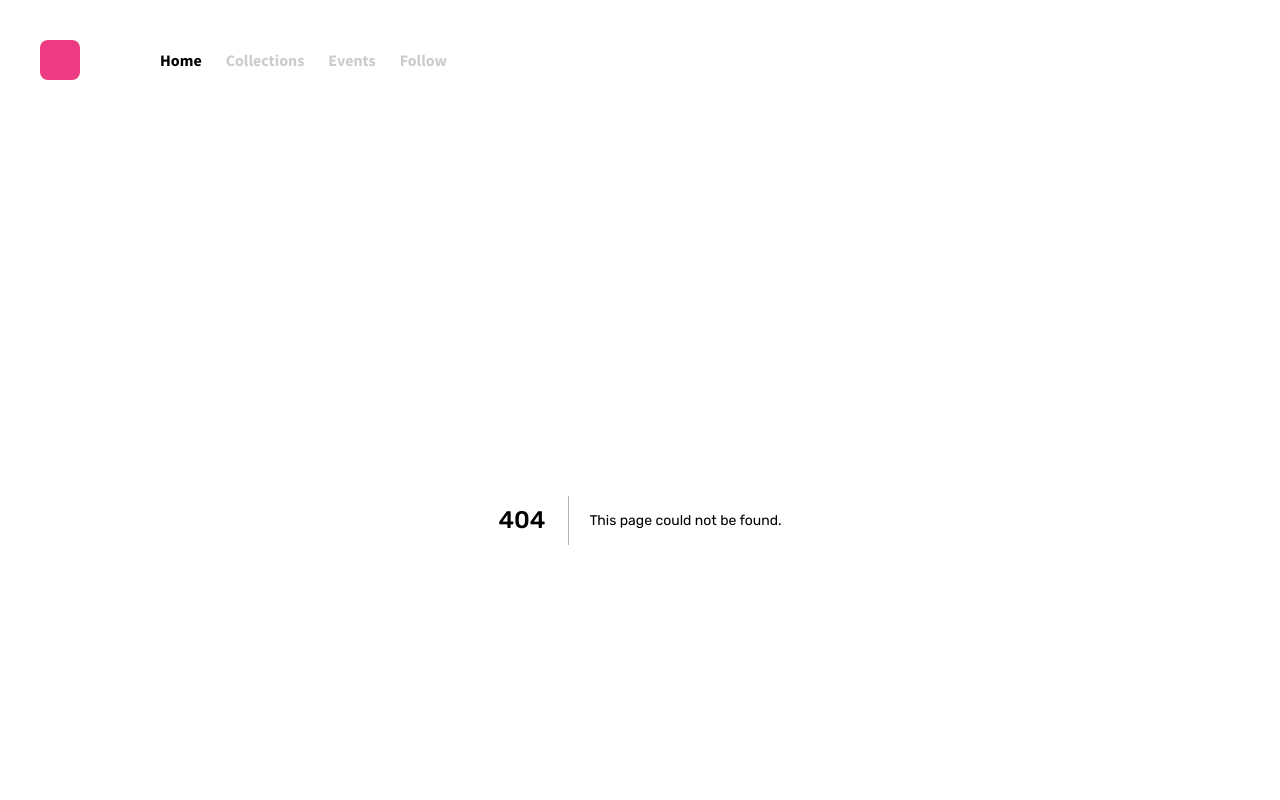
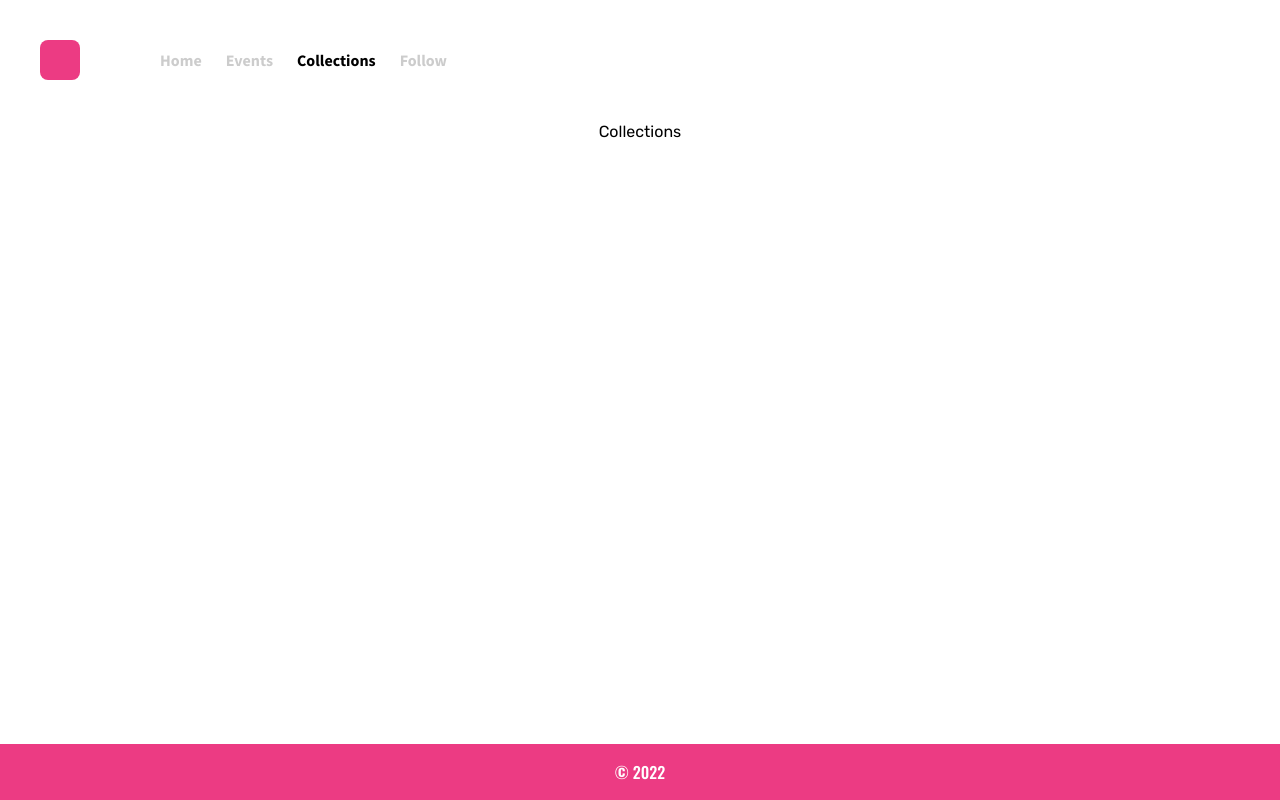
Before and after one commit to nitipon-apaisri/kw, a Next.js app: page /collections in a window 1280 px wide. Before the commit this address had no page. Shown: the top 800 px of the page. Built offline with nearby package versions, Linux system fonts and the light colour scheme.

Commit message:
Fixed styles

```diff
--- a/components/Layout.js
+++ b/components/Layout.js
@@ -1,38 +1,42 @@
+import Link from "next/link";
+import { useRouter } from "next/router";
+
 const Layout = ({ children }) => {
+    const router = useRouter();
     return (
-        <>
+        <div className="flex flex-col min-h-screen">
             <nav>
                 <div className="flex max-w-7xl m-auto py-10 px-10">
                     <div className="w-10 h-10 bg-pink rounded-lg"></div>
                     <ul className="flex items-center ml-20">
                         <li className="mr-6 h-fit">
-                            <a className="text-black hover:text-black transition" href="#">
-                                Home
-                            </a>
+                            <Link href="/">
+                                <a className={router.pathname === "/" ? "text-black hover:text-black transition" : "text-gray"}>Home</a>
+                            </Link>
                         </li>
                         <li className="mr-6 h-fit">
-                            <a className="text-gray hover:text-black transition " href="#">
-                                Collections
-                            </a>
+                            <Link href="/events">
+                                <a className={router.pathname === "/events" ? "text-black hover:text-black transition" : "text-gray"}>Events</a>
+                            </Link>
                         </li>
                         <li className="mr-6 h-fit">
-                            <a className="text-gray hover:text-black transition" href="#">
-                                Events
-                            </a>
+                            <Link href="/collections">
+                                <a className={router.pathname === "/collections" ? "text-black hover:text-black transition" : "text-gray"}>Collections</a>
+                            </Link>
                         </li>
                         <li className="mr-6 h-fit">
-                            <a className="text-gray hover:text-black transition" href="#">
-                                Follow
-                            </a>
+                            <Link href="/follow">
+                                <a className={router.pathname === "/follow" ? "text-black hover:text-black transition" : "text-gray"}>Follow</a>
+                            </Link>
                         </li>
                     </ul>
                 </div>
             </nav>
-            <main className="max-w-7xl m-auto px-10">{children}</main>
-            <footer className="p-4 text-center mt-10 bg-pink">
+            <main className="max-w-7xl flex-grow m-auto px-10">{children}</main>
+            <footer className=" p-4 text-center mt-10 bg-pink">
                 <h3 className="font-medium font-display text-white">© 2022</h3>
             </footer>
-        </>
+        </div>
     );
 };
 
--- a/pages/_app.js
+++ b/pages/_app.js
@@ -1,5 +1,6 @@
 import "../styles/globals.css";
 import Layout from "../components/Layout";
+
 function MyApp({ Component, pageProps }) {
     return (
         <Layout>
--- /dev/null
+++ b/pages/collections.js
@@ -0,0 +1,5 @@
+const Collections = () => {
+    return <h1> Collections </h1>;
+};
+
+export default Collections;
--- a/pages/index.js
+++ b/pages/index.js
@@ -3,6 +3,7 @@ import Card from "../components/Card";
 import Hero from "../components/Hero";
 import Stats from "../components/Stats";
 import { news } from "../db";
+
 export default function Home() {
     return (
         <div className="landing-page">
```
